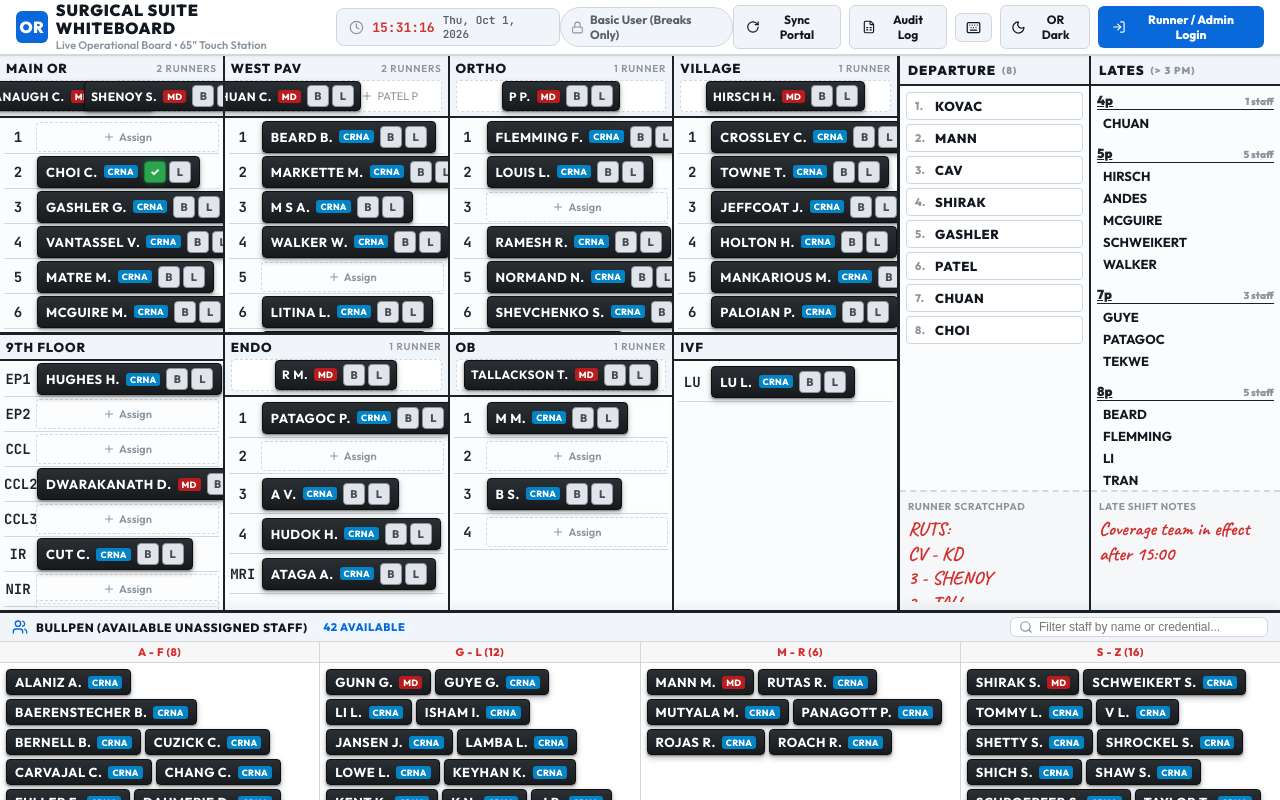
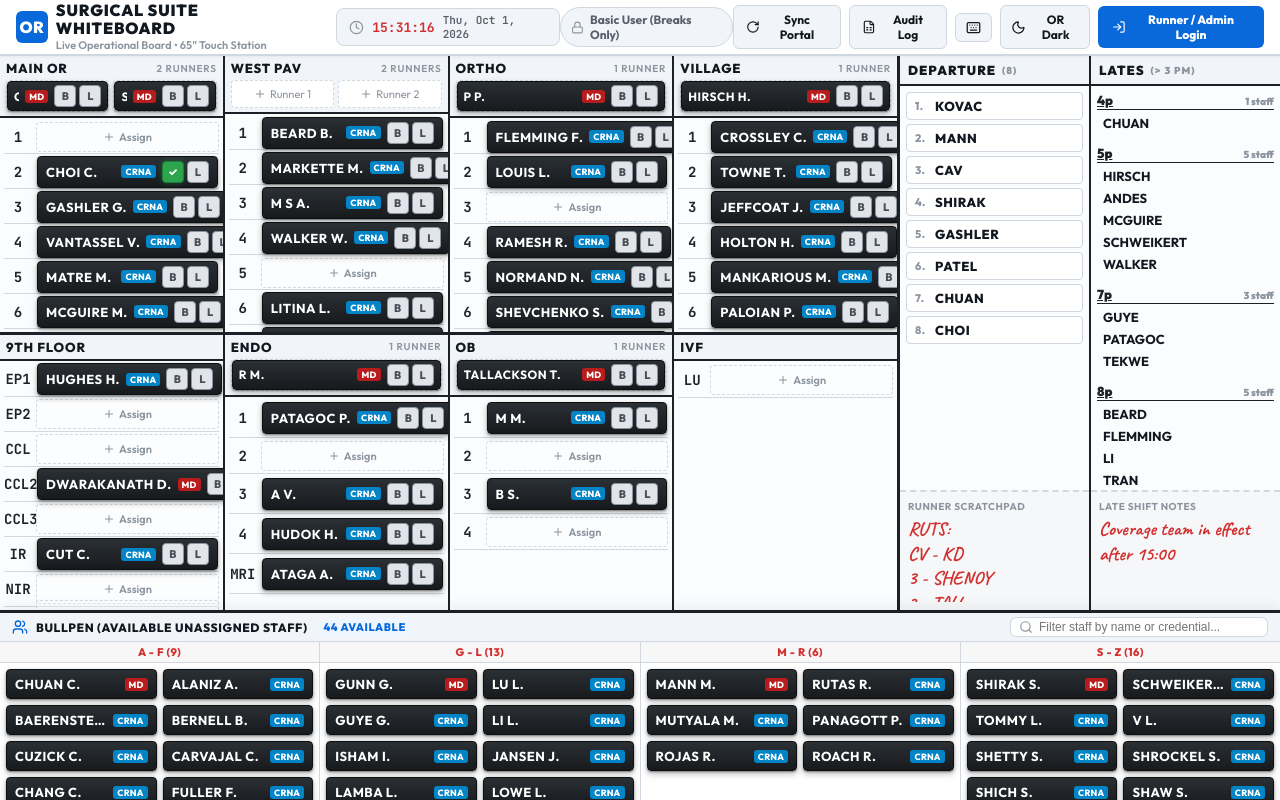
Before and after one commit to MHMC-Anesthesia-Projects/perfect-board, a Next.js app: page / in a window 1280 px wide. Built offline with nearby package versions, Linux system fonts and the light colour scheme; no server answers.

Commit message:
Standardize magnet tile widths, add auto-fill grid layout in bullpen, and update runner titles

```diff
--- a/data/whiteboard_state.json
+++ b/data/whiteboard_state.json
@@ -1,6 +1,6 @@
 {
   "version": 1,
-  "lastUpdated": "2026-10-01T13:39:08.234Z",
+  "lastUpdated": "2026-10-01T15:07:00.366Z",
   "departments": [
     {
       "id": "dept_main_or",
@@ -9,14 +9,14 @@
       "runnerSlots": [
         {
           "id": "runner_main_or_1",
-          "title": "CAVANAUGH",
+          "title": "Runner 1",
           "staffId": "staff_cavanaugh_0",
           "breakfastDone": false,
           "lunchDone": false
         },
         {
           "id": "runner_main_or_2",
-          "title": "SHENOY",
+          "title": "Runner 2",
           "staffId": "staff_shenoy_1",
           "breakfastDone": false,
           "lunchDone": false
@@ -225,14 +225,14 @@
       "runnerSlots": [
         {
           "id": "runner_west_pav_1",
-          "title": "CHUAN",
-          "staffId": "staff_chuan_2",
+          "title": "Runner 1",
+          "staffId": null,
           "breakfastDone": false,
           "lunchDone": false
         },
         {
           "id": "runner_west_pav_2",
-          "title": "PATEL P",
+          "title": "Runner 2",
           "staffId": null,
           "breakfastDone": false,
           "lunchDone": false
@@ -440,7 +440,7 @@
       "runnerSlots": [
         {
           "id": "runner_ortho_1",
-          "title": "GUNN",
+          "title": "Runner 1",
           "staffId": "staff_patel_p_3",
           "breakfastDone": false,
           "lunchDone": false
@@ -584,7 +584,7 @@
       "runnerSlots": [
         {
           "id": "runner_village_1",
-          "title": "HIRSCH",
+          "title": "Runner 1",
           "staffId": "staff_hirsch_5",
           "breakfastDone": false,
           "lunchDone": false
@@ -900,7 +900,7 @@
       "runnerSlots": [
         {
           "id": "runner_endo_1",
-          "title": "MARTINEZ R",
+          "title": "Runner 1",
           "staffId": "staff_martinez_r_6",
           "breakfastDone": false,
           "lunchDone": false
@@ -996,7 +996,7 @@
       "runnerSlots": [
         {
           "id": "runner_ob_1",
-          "title": "TALLACKSON",
+          "title": "Runner 1",
           "staffId": "staff_tallackson_7",
           "breakfastDone": false,
           "lunchDone": false
@@ -1084,7 +1084,7 @@
             {
               "id": "dept_ivf_room_LU_slot_0",
               "roleType": "primary",
-              "staffId": "staff_lu_42",
+              "staffId": null,
               "breakfastDone": false,
               "lunchDone": false,
               "notes": ""
--- a/src/app/globals.css
+++ b/src/app/globals.css
@@ -189,6 +189,8 @@ button {
   transition: transform var(--transition-fast), box-shadow var(--transition-fast), border-color var(--transition-fast);
   position: relative;
   touch-action: none;
+  width: 100%;
+  box-sizing: border-box;
 }
 
 .magnet-tile:active {
@@ -218,6 +220,7 @@ button {
   background: rgba(255, 255, 255, 0.15);
   color: #ffffff;
   letter-spacing: 0.2px;
+  flex-shrink: 0;
 }
 
 /* Credential specific badge colors */
@@ -243,6 +246,7 @@ button {
   align-items: center;
   gap: 3px;
   margin-left: auto;
+  flex-shrink: 0;
 }
 
 .break-toggle-btn {
@@ -389,6 +393,11 @@ button {
   background: var(--accent-surface);
 }
 
+.runner-slot .magnet-tile {
+  width: 100%;
+  height: 100%;
+}
+
 /* Rooms Container within Department */
 .dept-rooms-list {
   flex: 1;
@@ -419,6 +428,7 @@ button {
 }
 
 .room-slot-target {
+  width: 100%;
   flex: 1;
   min-height: 30px;
   background: rgba(255, 255, 255, 0.4);
@@ -442,6 +452,11 @@ button {
   border-color: var(--accent-primary);
   background: var(--accent-surface);
   box-shadow: 0 0 8px rgba(9, 105, 218, 0.25);
+}
+
+.room-slot-target .magnet-tile {
+  width: 100%;
+  height: 100%;
 }
 
 /* Right Side: DEPARTURE & LATES Columns */
@@ -585,10 +600,19 @@ button {
   flex: 1;
   overflow-y: auto;
   padding: 6px;
-  display: flex;
-  flex-wrap: wrap;
+  display: grid;
+  grid-template-columns: repeat(auto-fill, minmax(130px, 1fr));
   align-content: flex-start;
-  gap: 4px;
+  gap: 6px;
+}
+
+.bullpen-bin-content .magnet-tile {
+  width: 100%;
+  min-height: 30px;
+}
+
+.bullpen-bin-content > div:only-child {
+  grid-column: 1 / -1;
 }
 
 /* ==========================================================================
--- a/src/lib/storage.ts
+++ b/src/lib/storage.ts
@@ -195,14 +195,14 @@ export function getInitialBoardState(staff: Staff[]): BoardState {
       runnerSlots: [
         {
           id: 'runner_main_or_1',
-          title: 'CAVANAUGH',
+          title: 'Runner 1',
           staffId: staffByName('Cavanaugh'),
           breakfastDone: false,
           lunchDone: false
         },
         {
           id: 'runner_main_or_2',
-          title: 'SHENOY',
+          title: 'Runner 2',
           staffId: staffByName('Shenoy'),
           breakfastDone: false,
           lunchDone: false
@@ -232,14 +232,14 @@ export function getInitialBoardState(staff: Staff[]): BoardState {
       runnerSlots: [
         {
           id: 'runner_west_pav_1',
-          title: 'CHUAN',
+          title: 'Runner 1',
           staffId: staffByName('Chuan'),
           breakfastDone: false,
           lunchDone: false
         },
         {
           id: 'runner_west_pav_2',
-          title: 'PATEL P',
+          title: 'Runner 2',
           staffId: staffByName('Patel P'),
           breakfastDone: false,
           lunchDone: false
@@ -269,7 +269,7 @@ export function getInitialBoardState(staff: Staff[]): BoardState {
       runnerSlots: [
         {
           id: 'runner_ortho_1',
-          title: 'GUNN',
+          title: 'Runner 1',
           staffId: staffByName('Gunn'),
           breakfastDone: false,
           lunchDone: false
@@ -295,7 +295,7 @@ export function getInitialBoardState(staff: Staff[]): BoardState {
       runnerSlots: [
         {
           id: 'runner_village_1',
-          title: 'HIRSCH',
+          title: 'Runner 1',
           staffId: staffByName('Hirsch'),
           breakfastDone: false,
           lunchDone: false
@@ -341,7 +341,7 @@ export function getInitialBoardState(staff: Staff[]): BoardState {
       runnerSlots: [
         {
           id: 'runner_endo_1',
-          title: 'MARTINEZ R',
+          title: 'Runner 1',
           staffId: staffByName('Martinez R'),
           breakfastDone: false,
           lunchDone: false
@@ -364,7 +364,7 @@ export function getInitialBoardState(staff: Staff[]): BoardState {
       runnerSlots: [
         {
           id: 'runner_ob_1',
-          title: 'TALLACKSON',
+          title: 'Runner 1',
           staffId: staffByName('Tallackson'),
           breakfastDone: false,
           lunchDone: false
```
Also changed, not shown: data/audit_log.json (+20 -0 lines), 1 other file (tests, documents, lock files or other folders).
